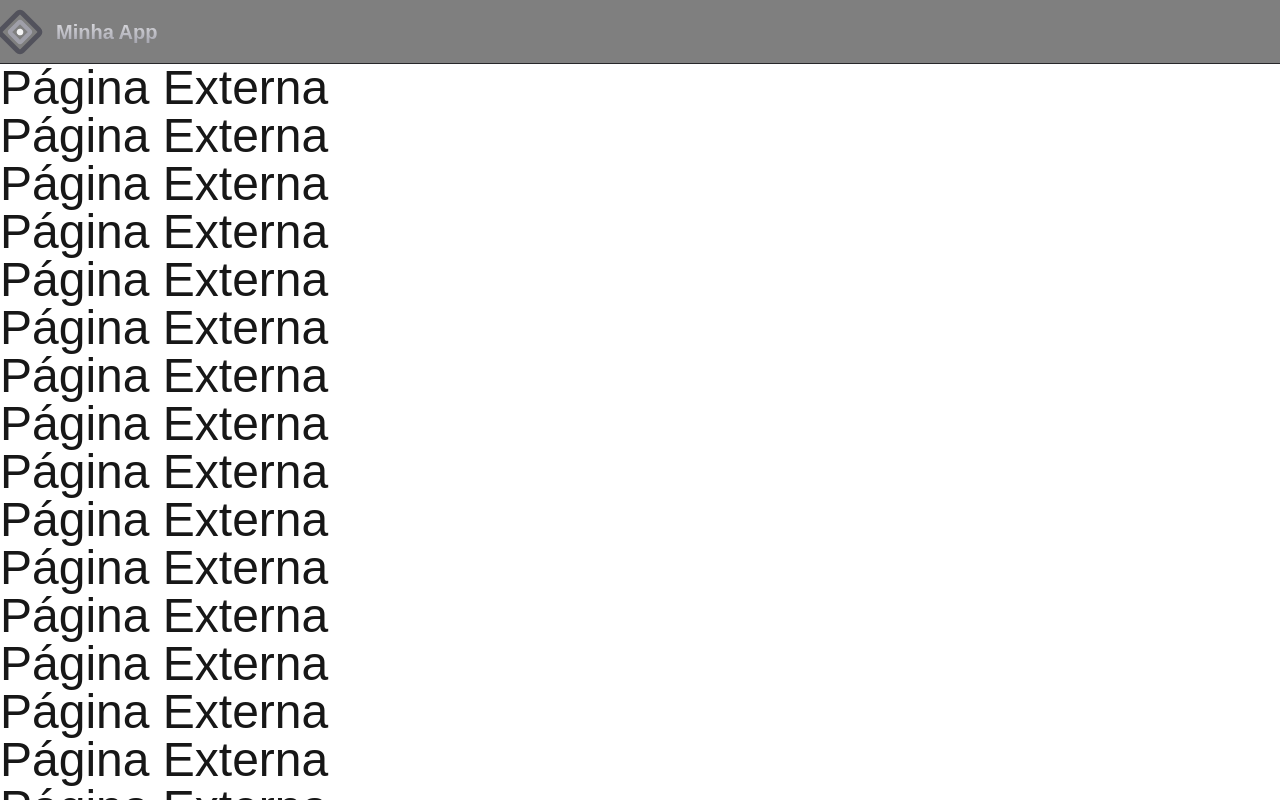
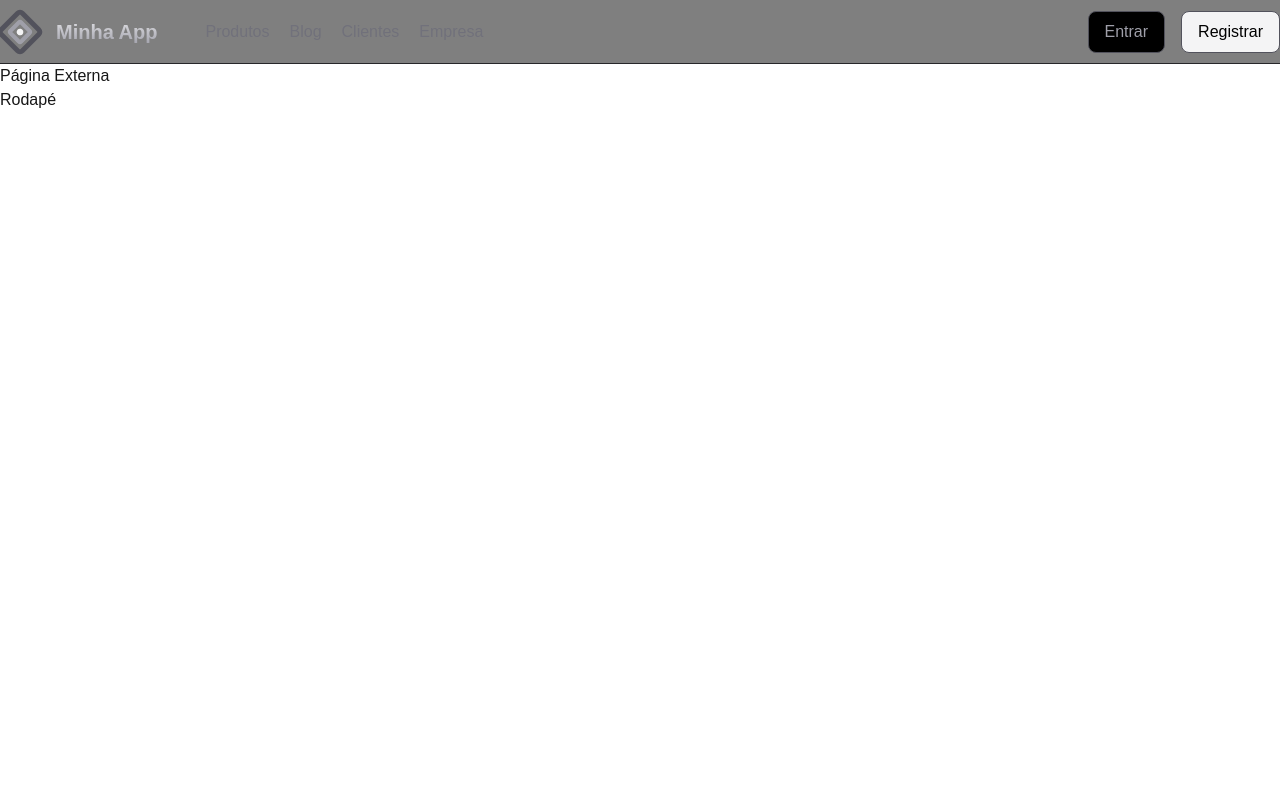
Before and after one commit to gabrondev/next-js, a Next.js app in the folder usando-app/: page / in a window 1280 px wide. Shown: the top 800 px of the page. Built offline with nearby package versions, Linux system fonts and the light colour scheme.

Commit message:
Exercícios dia 25/07/2025

```diff
--- a/usando-app/src/app/(externa)/page.tsx
+++ b/usando-app/src/app/(externa)/page.tsx
@@ -1,26 +1,7 @@
 export default function Page() {
     return (
         <div className="flex flex-col">
-            <span className="text-5xl">Página Externa</span>
-            <span className="text-5xl">Página Externa</span>
-            <span className="text-5xl">Página Externa</span>
-            <span className="text-5xl">Página Externa</span>
-            <span className="text-5xl">Página Externa</span>
-            <span className="text-5xl">Página Externa</span>
-            <span className="text-5xl">Página Externa</span>
-            <span className="text-5xl">Página Externa</span>
-            <span className="text-5xl">Página Externa</span>
-            <span className="text-5xl">Página Externa</span>
-            <span className="text-5xl">Página Externa</span>
-            <span className="text-5xl">Página Externa</span>
-            <span className="text-5xl">Página Externa</span>
-            <span className="text-5xl">Página Externa</span>
-            <span className="text-5xl">Página Externa</span>
-            <span className="text-5xl">Página Externa</span>
-            <span className="text-5xl">Página Externa</span>
-            <span className="text-5xl">Página Externa</span>
-            <span className="text-5xl">Página Externa</span>
-            <span className="text-5xl">Página Externa</span>
+            Página Externa
         </div>
     )
 }
--- a/usando-app/src/app/(externa)/shared/Cabecalho.tsx
+++ b/usando-app/src/app/(externa)/shared/Cabecalho.tsx
@@ -1,4 +1,6 @@
 import Logo from "@/app/shared/Logo";
+import Menu from "./Menu";
+import Botao from "@/app/shared/Botao";
 
 export default function Cabecalho() {
     return (
@@ -7,8 +9,14 @@ export default function Cabecalho() {
             fixed top-0 left-0 right-0
             border-b border-zinc-800 bg-black/50 backdrop-blur-sm
         ">
-            <div className="flex items-center w-[1400px] h-full">
+            <div className="flex items-center w-[1400px] h-full gap-12">
                 <Logo />
+                <Menu />
+                <div className="flex flex-1"></div>
+                <div className="flex gap-4">
+                    <Botao url="/home">Entrar</Botao>
+                    <Botao url="/home" destacado>Registrar</Botao>
+                </div>
             </div>
         </header>
     )
--- /dev/null
+++ b/usando-app/src/app/(externa)/shared/Menu.tsx
@@ -0,0 +1,12 @@
+import MenuItem from "./MenuItem";
+
+export default function Menu() {
+    return (
+        <nav className="flex gap-5">
+            <MenuItem url="/" texto="Produtos" />
+            <MenuItem url="/" texto="Blog" />
+            <MenuItem url="/" texto="Clientes" />
+            <MenuItem url="/" texto="Empresa" />
+        </nav>
+    )
+}
--- /dev/null
+++ b/usando-app/src/app/(externa)/shared/MenuItem.tsx
@@ -0,0 +1,14 @@
+import Link from "next/link"
+
+export interface MenuItemProps {
+    texto: string
+    url: string
+}
+
+export default function MenuItemProps(props: MenuItemProps) {
+    return (
+        <Link href={props.url}>
+            <span className="text-zinc-500 hover:text-zinc-300 transition duration-300">{props.texto}</span>
+        </Link>
+    )
+}
--- /dev/null
+++ b/usando-app/src/app/shared/Botao.tsx
@@ -0,0 +1,28 @@
+import Link from "next/link"
+
+export interface BotaoProps {
+    url?: string
+    onClick?: () => void
+    destacado?: boolean
+    children?: any
+}
+
+export default function BotaoProps(props: BotaoProps) {
+    function renderizarBotao() {
+        return (
+            <button className={`
+                ${props.destacado
+                    ? 'bg-zinc-100 text-black hover:bg-zinc-200'
+                    : 'bg-black text-zinc-400 hover:border-zinc-400'
+                }
+                border border-zinc-600 rounded-lg px-4 py-2
+            `}>
+                {props.children}
+            </button>
+        )
+    }
+
+    return props.url
+        ? <Link href={props.url}>{renderizarBotao()}</Link>
+        : renderizarBotao()
+}
```
